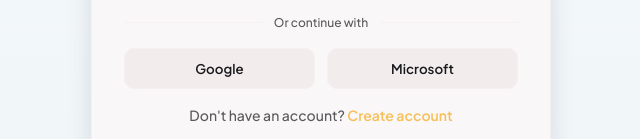
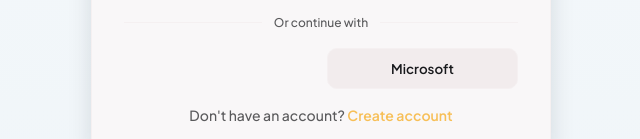
Before and after one commit to OlunladeMuiz/FXGuard, a Next.js app in the folder frontend/: page /login in a window 1280 px wide. Shown: the part 513-652 px from the top of the page, without its empty margins (319-959 px from the left). Built offline with nearby package versions, Linux system fonts and the light colour scheme; no server answers.

Commit message:
feat(auth): wire Google Sign-In into login page

```diff
--- a/frontend/src/app/login/page.tsx
+++ b/frontend/src/app/login/page.tsx
@@ -3,8 +3,9 @@
 import { useState } from 'react';
 import { useRouter } from 'next/navigation';
 import Link from 'next/link';
+import { GoogleLogin, CredentialResponse } from '@react-oauth/google';
 import styles from './page.module.css';
-import { login, setAuthTokens, setUser } from '@/lib/api/auth';
+import { googleLogin, login, setAuthTokens, setUser } from '@/lib/api/auth';
 import { formatApiError } from '@/lib/api/errors';
 
 export default function LoginPage() {
@@ -30,6 +31,35 @@
     } finally {
       setLoading(false);
     }
+  };
+
+  const handleGoogleSuccess = async (credentialResponse: CredentialResponse) => {
+    if (loading) {
+      return;
+    }
+
+    if (!credentialResponse.credential) {
+      setError('No credential returned from Google. Please try again.');
+      return;
+    }
+
+    setLoading(true);
+    setError('');
+
+    try {
+      const response = await googleLogin({ id_token: credentialResponse.credential });
+      setAuthTokens(response.access_token, response.refresh_token);
+      setUser(response.user);
+      router.push('/dashboard');
+    } catch (err: unknown) {
+      setError(formatApiError(err, 'Google sign-in failed. Please try again.'));
+    } finally {
+      setLoading(false);
+    }
+  };
+
+  const handleGoogleError = () => {
+    setError('Google sign-in was cancelled or failed. Please try again.');
   };
 
   const isVerificationError = error.toLowerCase().includes('not verified') || error.toLowerCase().includes('verify');
@@ -127,7 +157,7 @@
           <div className={styles.divider}><span>Or continue with</span></div>
 
           <div className={styles.socials}>
-            <button type="button" className={styles.socialBtn} onClick={() => alert('Google sign-in coming soon!')}>Google</button>
+            <GoogleLogin onSuccess={handleGoogleSuccess} onError={handleGoogleError} />
             <button type="button" className={styles.socialBtn} onClick={() => alert('Microsoft sign-in coming soon!')}>Microsoft</button>
           </div>
 
```
Also changed, not shown: 1 other file (tests, documents, lock files or other folders).
